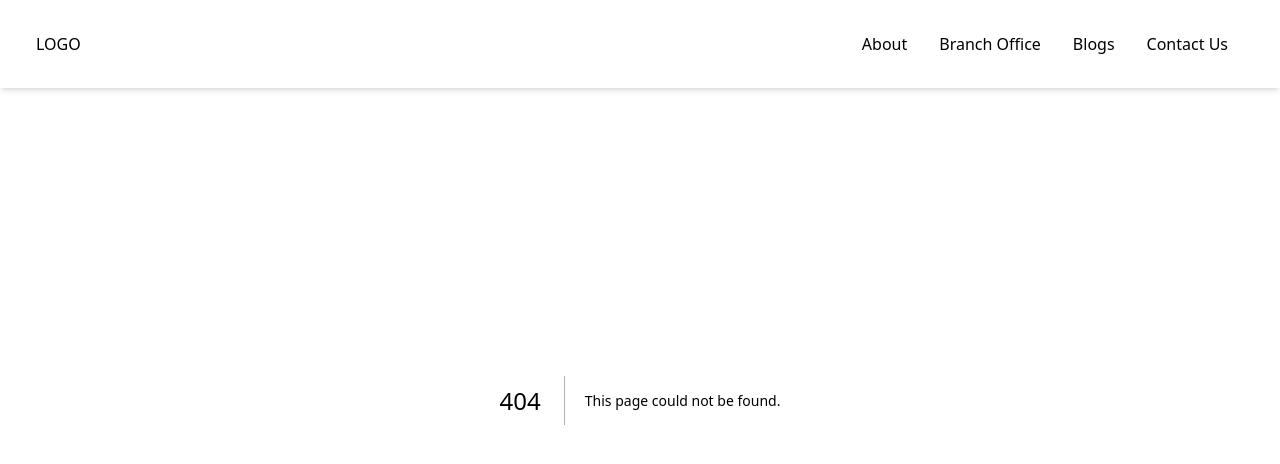
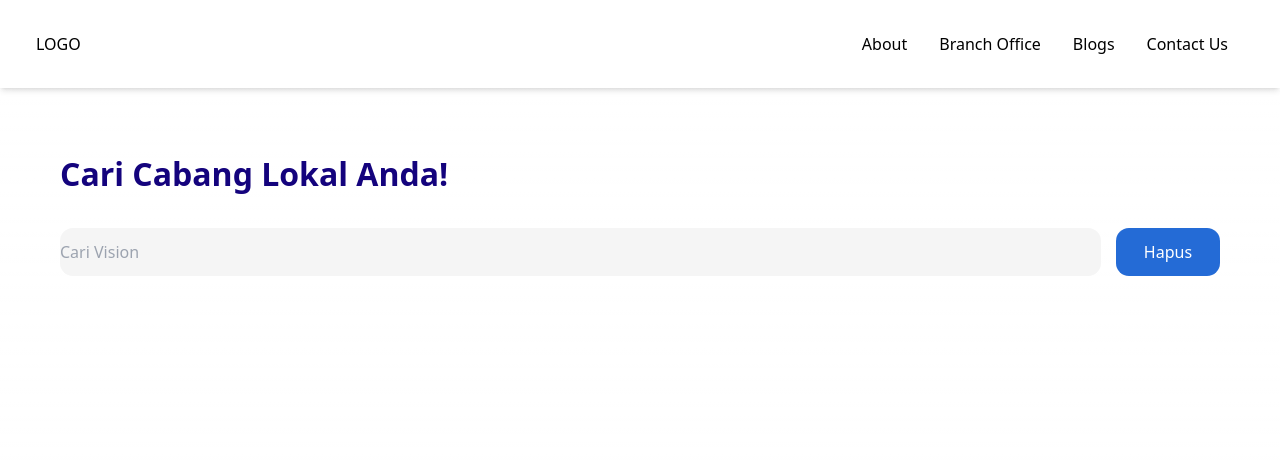
Before and after one commit to arieljovananda88/Insurance-Agency-Website, a Next.js app: page /branch-office in a window 1280 px wide. Before the commit this address had no page. Shown: the top 464 px of the page. Built offline with nearby package versions, Linux system fonts and the light colour scheme.

Commit message:
fix: overflow problem

```diff
--- /dev/null
+++ b/src/app/branch-office/page.tsx
@@ -0,0 +1,19 @@
+import styles from '../styles.module.css'
+
+export default function BranchOffice(){
+    return(
+        <main>
+            <div style={{marginTop: '150px', marginLeft: '60px', marginRight: '60px'}}>
+                <h1 className={styles.darkBlueText} style={{fontSize: '2.5vw'}}>
+                    Cari Cabang Lokal Anda!
+                </h1>
+                <div className='' style={{marginTop: '30px'}}>
+                    <form action="" className={styles.rowFlex}>
+                        <input type="text" placeholder='Cari Vision' className={styles.greySearchBar}/>
+                        <button className={styles.blueButton} style={{borderRadius: '13px', width: '10%', height: '6vh'}}>Hapus</button>
+                    </form>
+                </div>
+            </div>
+        </main>
+    )
+}
--- a/src/app/components/Navbar.tsx
+++ b/src/app/components/Navbar.tsx
@@ -14,7 +14,7 @@ const Navbar = () => {
 
     console.log(nav)
   return (
-    <div className='bg-white z-40 ease-in duration-300 shadow-md fixed inset-x-0 top-0'>
+    <div className='  bg-white z-40 ease-in duration-300 shadow-md fixed inset-x-0 top-0'>
         <div className='max-w-[1240px] m-auto flex justify-between items-center p-4'>
             <Link href = "/">
                 <h1>
--- a/src/app/page.tsx
+++ b/src/app/page.tsx
@@ -6,15 +6,14 @@ import Link from 'next/link'
 export default function Home() {
   return (
     <main>
-      <div className=''>
+      <div className='overflow-x-hidden'>
         <div style={{ marginTop: '55px' }}>
           <Image
           src="/landing-page/Group 40.png"
           alt="landing-page"
           width={400}
           height={0}
-          sizes="100vw"
-          style={{ width: '100%', height: 'auto' }}  />
+          style={{ width: '100%', height: 'auto', border: '10px #000000' }}  />
           </div>
           <div className={styles.overlayHeading} style={{fontSize: '5vw'}}>
             <h1>
@@ -126,7 +125,7 @@ export default function Home() {
                     Lorem Ipsum is simply dummy text of the printing and typesetting industry. Lorem Ipsum has been the industry's standard dummy text ever since the 1500s.
                   </li>
                   <li>
-                    <button className={styles.blueButton} style={{marginTop: '25px'}}>
+                    <button className={styles.blueButton} style={{marginTop: '25px', borderRadius: '20px', width: '9vw', height: '3vw'}}>
                       See More
                     </button>
                   </li>
--- a/src/app/styles.module.css
+++ b/src/app/styles.module.css
@@ -177,3 +177,18 @@
     display: flex;
     flex-direction: column;
 }
+
+.rowFlex{
+    display: flex;
+    flex-direction: row;
+    gap: 1.3%;
+}
+
+.greySearchBar{
+    background-color: #F5F5F5;
+    color: #D3D3D3;
+    border: 2px;
+    border-radius: 13px;
+    height: 6vh;
+    width: 100%;
+}
```
Also changed, not shown: src/app/layout.tsx (line endings or trailing spaces).
